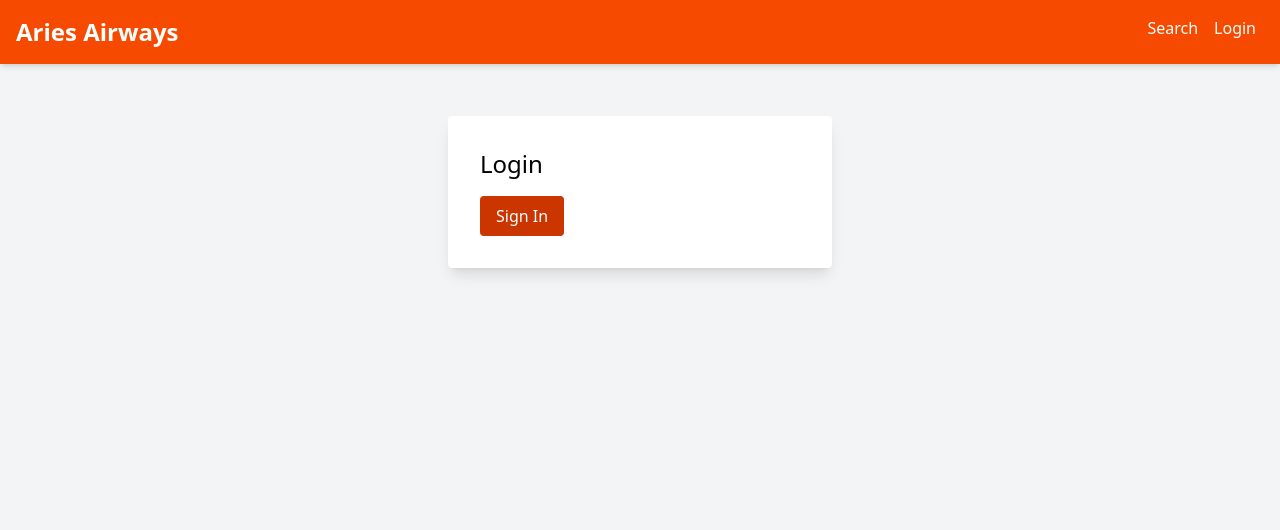
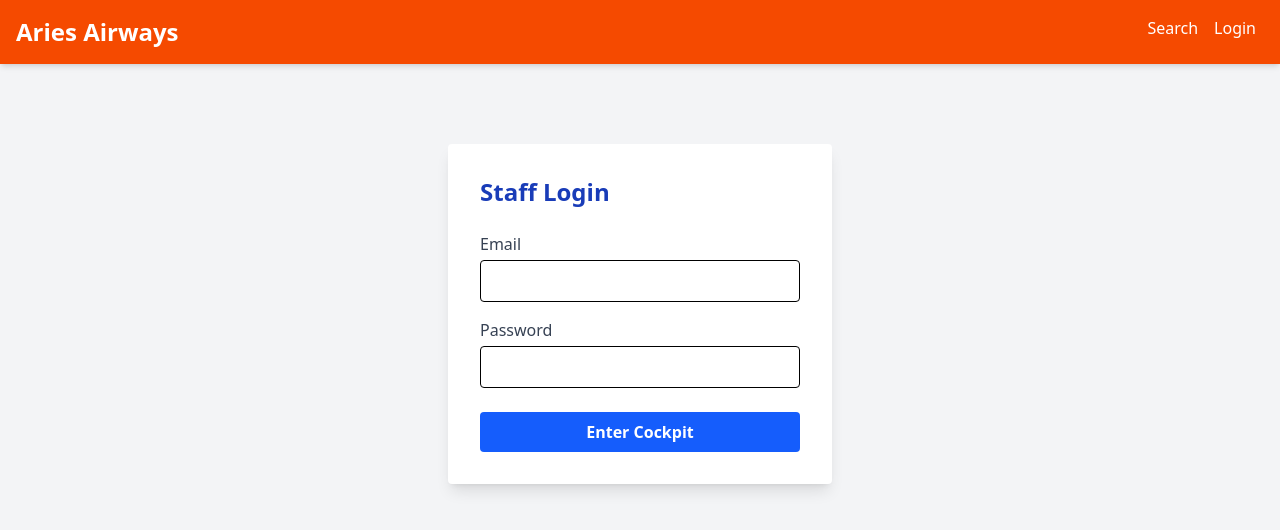
Before and after one commit to phodmc/airline-frontend, a Vue app: page /login in a window 1280 px wide. Shown: the top 530 px of the page. Built offline with nearby package versions, Linux system fonts and the light colour scheme.

Commit message:
feat: implement login with user email and password

```diff
--- a/src/views/LoginView.vue
+++ b/src/views/LoginView.vue
@@ -1,10 +1,71 @@
+<script setup>
+import { ref } from "vue";
+import api from "../helpers/api";
+import { useRouter } from "vue-router";
+
+const email = ref("");
+const password = ref("");
+const errorMessage = ref("");
+const router = useRouter();
+
+const handleLogin = async () => {
+    try {
+        // Note: FastAPI OAuth2 expects form-data, not JSON by default
+        const formData = new FormData();
+        formData.append("username", email.value); // FastAPI uses 'username' field
+        formData.append("password", password.value);
+
+        const response = await api.post("users/token", formData);
+
+        // Save the token!
+        localStorage.setItem("token", response.data.access_token);
+
+        // Redirect to home or admin dashboard
+        router.push("/");
+    } catch (error) {
+        errorMessage.value = "Invalid credentials. Unauthorized access logged.";
+    }
+};
+</script>
+
 <template>
-    <div class="flex justify-center items-center h-64">
-        <div class="bg-white p-8 rounded shadow-lg w-96">
-            <h2 class="text-2xl mb-4">Login</h2>
-            <button class="bg-orange-700 text-white px-4 py-2 rounded">
-                Sign In
+    <div class="flex justify-center items-center mt-20">
+        <form
+            @submit.prevent="handleLogin"
+            class="bg-white p-8 rounded shadow-lg w-96"
+        >
+            <h2 class="text-2xl font-bold mb-6 text-blue-800">Staff Login</h2>
+
+            <div class="mb-4">
+                <label class="block text-gray-700">Email</label>
+                <input
+                    v-model="email"
+                    type="email"
+                    class="w-full border p-2 rounded mt-1"
+                    required
+                />
+            </div>
+
+            <div class="mb-6">
+                <label class="block text-gray-700">Password</label>
+                <input
+                    v-model="password"
+                    type="password"
+                    class="w-full border p-2 rounded mt-1"
+                    required
+                />
+            </div>
+
+            <button
+                type="submit"
+                class="w-full bg-blue-600 text-white font-bold py-2 rounded hover:bg-blue-700 transition"
+            >
+                Enter Cockpit
             </button>
-        </div>
+
+            <p v-if="errorMessage" class="text-red-500 mt-4 text-sm">
+                {{ errorMessage }}
+            </p>
+        </form>
     </div>
 </template>
```
